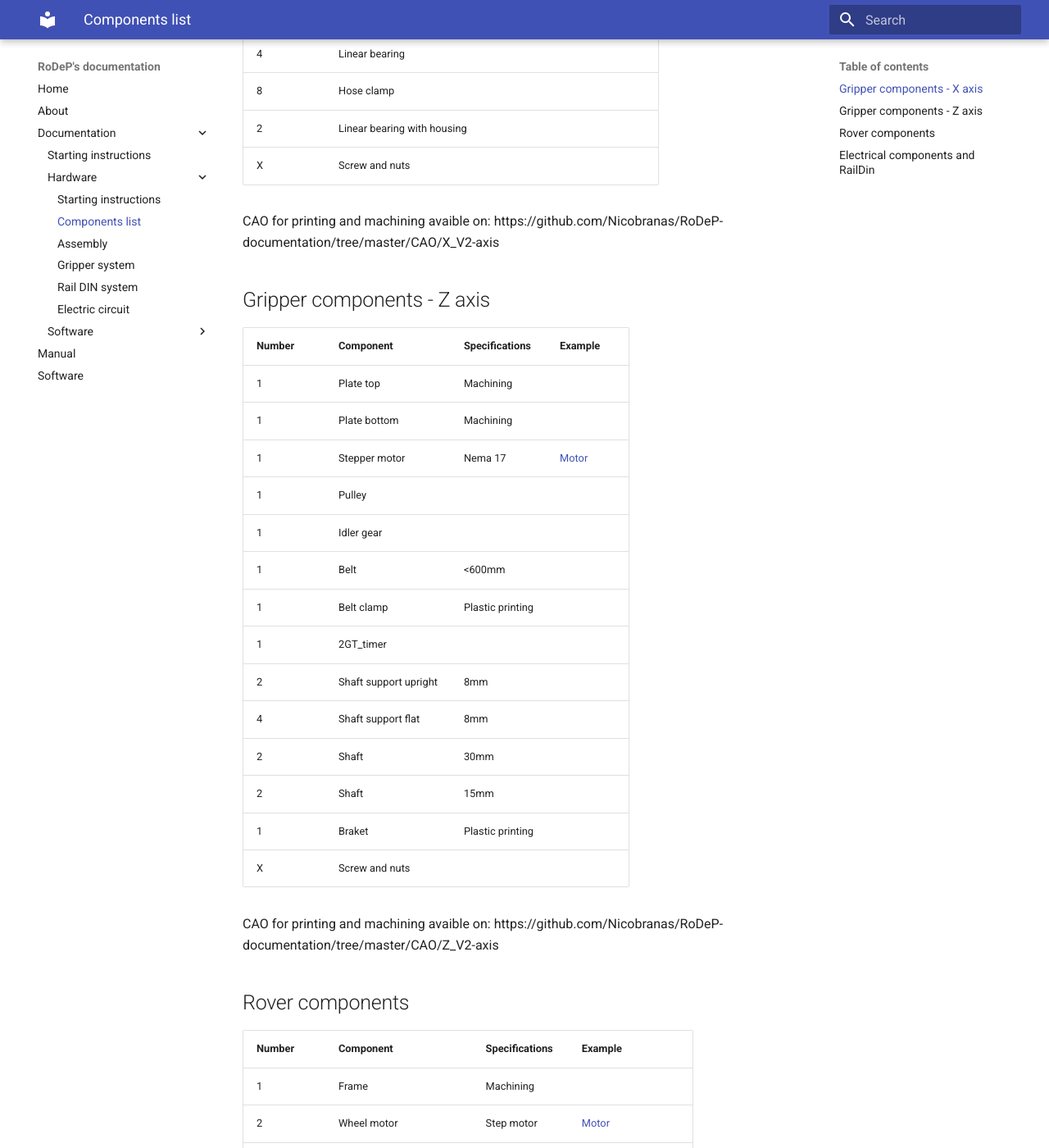
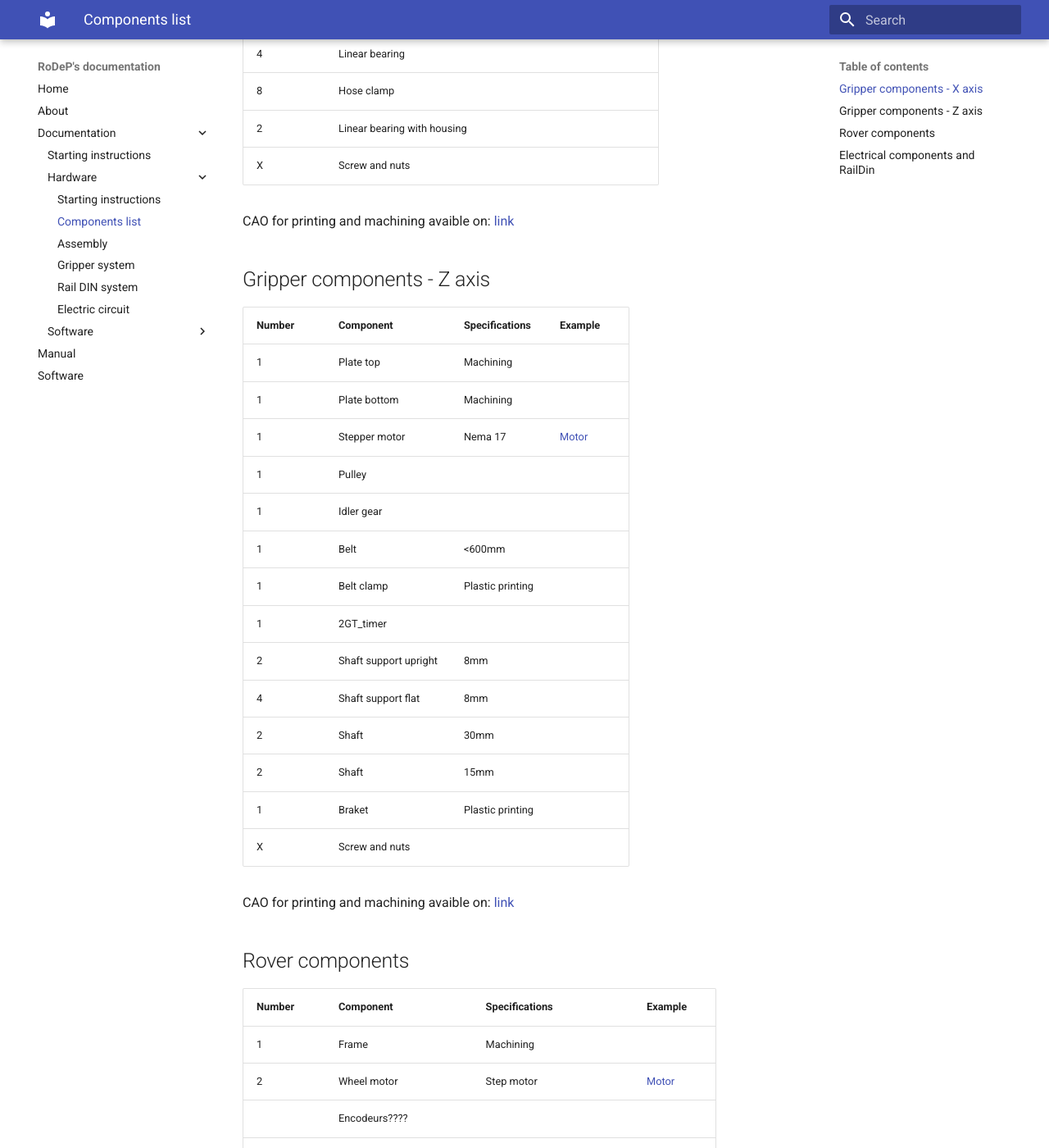
Before and after one commit to Nicobranas/RoDeP-documentation, an MkDocs documentation site: the page built from docs/component.md, in a window 1280 px wide and 1400 px high, scrolled down 890 px. Shown: the whole window at 82% size. Built offline with MkDocs 1.6.1 and Material for MkDocs 9.7.7, drawn with Linux system fonts in a browser that asks for light colours; some of the changed text lies outside the part shown.

```diff
--- a/docs/component.md
+++ b/docs/component.md
@@ -27,7 +27,7 @@
 |2|Linear bearing with housing|||
 |X|Screw and nuts|||
 
-CAO for printing and machining avaible on: https://github.com/Nicobranas/RoDeP-documentation/tree/master/CAO/X_V2-axis
+CAO for printing and machining avaible on: [link](https://github.com/Nicobranas/RoDeP-documentation/tree/master/CAO/X_V2-axis)
 
 ## Gripper components - Z axis
 
@@ -48,7 +48,7 @@ CAO for printing and machining avaible on: https://github.com/Nicobranas/RoDeP-d
 |1|Braket|Plastic printing||
 |X|Screw and nuts|||
 
-CAO for printing and machining avaible on: https://github.com/Nicobranas/RoDeP-documentation/tree/master/CAO/Z_V2-axis
+CAO for printing and machining avaible on: [link](https://github.com/Nicobranas/RoDeP-documentation/tree/master/CAO/Z_V2-axis)
 
 ## Rover components
 
@@ -62,10 +62,13 @@ CAO for printing and machining avaible on: https://github.com/Nicobranas/RoDeP-d
 |2|Screw hub|||
 |2|Roulette|||
 |2|Battery wedge|||
-|1|Camera Box|Plastic printing|[first part]()  [second part]()|
+|1|Camera Box|Plastic printing (in two parts)||
 |2|Shaft support flat|8 mm||
 |[12;30]|Inserts|M2.5|[Inserts](https://www.amazon.fr/dp/B088QJDPKK/ref=twister_B07YZQ5T3Z?_encoding=UTF8&psc=1)|
 |X|Screw and nuts|||
+
+CAO for printing and machining avaible on: [link](https://github.com/Nicobranas/RoDeP-documentation/tree/master/CAO/ungrip_rover)
+
 
 
 ## Electrical components and RailDin
@@ -84,9 +87,11 @@ CAO for printing and machining avaible on: https://github.com/Nicobranas/RoDeP-d
 |2|Limit switch||[Limit switch](https://fr.rs-online.com/web/p/interrupteurs-de-fin-de-course/3860423/?cm_mmc=FR-PLA-DS3A-_-google-_-CSS_FR_FR_Interrupteurs_Whoop-_-(FR:Whoop!)+Interrupteurs+de+fin+de+course-_-3860423&matchtype=&pla-299688274307&gclid=CjwKCAjwo4mIBhBsEiwAKgzXOEkGeNV6jIGW-hoqCC_iLw2ATt1NabftFBdYDWRpRlYvz6whXf-uoxoCt9oQAvD_BwE&gclsrc=aw.ds)|
 |1|Rail DIN||[Rail DIN](https://fr.rs-online.com/web/p/rails-din/8039514/?cm_mmc=FR-PLA-DS3A-_-google-_-PLA_FR_FR_Bo%C3%AEtiers_%26_coffrets_et_armoires_Whoop-_-(FR:Whoop!)+Rails+DIN-_-8039514&matchtype=&pla-477194640951&gclid=CjwKCAjwo4mIBhBsEiwAKgzXOPs8lEL2YXSnpPjdBzOHX6GFQOpd2S6KXk4_Moq7vGBdmvybGStYKRoCRpgQAvD_BwE&gclsrc=aw.ds)|
 |3|Rail DIN fixation||[Rail DIN fixation](https://www.amazon.fr/Oumefar-Montage-Fixation-Support-Semi-conducteurs/dp/B08PL3G7JG/ref=sr_1_24?__mk_fr_FR=%C3%85M%C3%85%C5%BD%C3%95%C3%91&dchild=1&keywords=rail+din+fixation&qid=1614345453&sr=8-24)|
-|2|Arduino fixation|Plastic printing||
-|1|Raspberry fixation|Plastic printing||
+|2|Arduino fixation|Plastic printing|[link](https://github.com/Nicobranas/RoDeP-documentation/tree/master/CAO/Support)|
+|1|Raspberry fixation|Plastic printing|[link](https://github.com/Nicobranas/RoDeP-documentation/tree/master/CAO/Support)|
 |2|Connector strip|5-pole|[Wago](https://fr.rs-online.com/web/p/borniers-de-raccordement/5077011/?cm_mmc=FR-PLA-DS3A-_-google-_-CSS_FR_FR_Connecteurs_Whoop-_-(FR:Whoop!)+Borniers+de+raccordement,bornier+de+raccordement+(2)-_-5077011&matchtype=&pla-383168632703&gclid=EAIaIQobChMIz5PziIPR8AIVmfhRCh0g8lEAQYByABEgI4zfD_BwE&gclsrc=aw.ds)|
 |2|Rail DIN's fixation for wago||[Fixation for wago](https://fr.farnell.com/wago/222-500/montage-conn-splicing-orange/dp/2643509)|
 |X|Wires|||
 |X|Screw and nuts|||
+
+CAO for printing and machining avaible on: [link](https://github.com/Nicobranas/RoDeP-documentation/tree/master/CAO/Support)
```
Also changed, not shown: docs/electriccircuit.md (+2 -2 lines), 2 other files.
